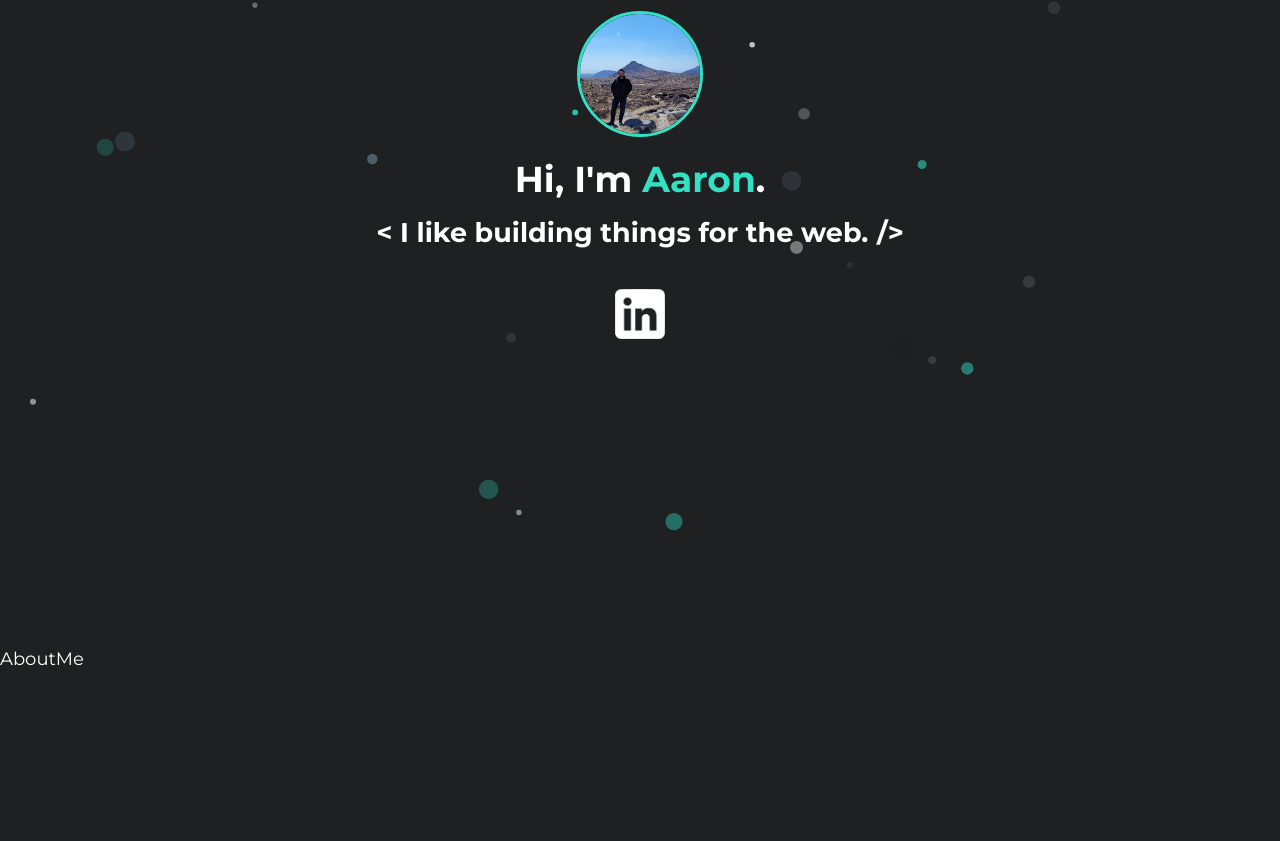
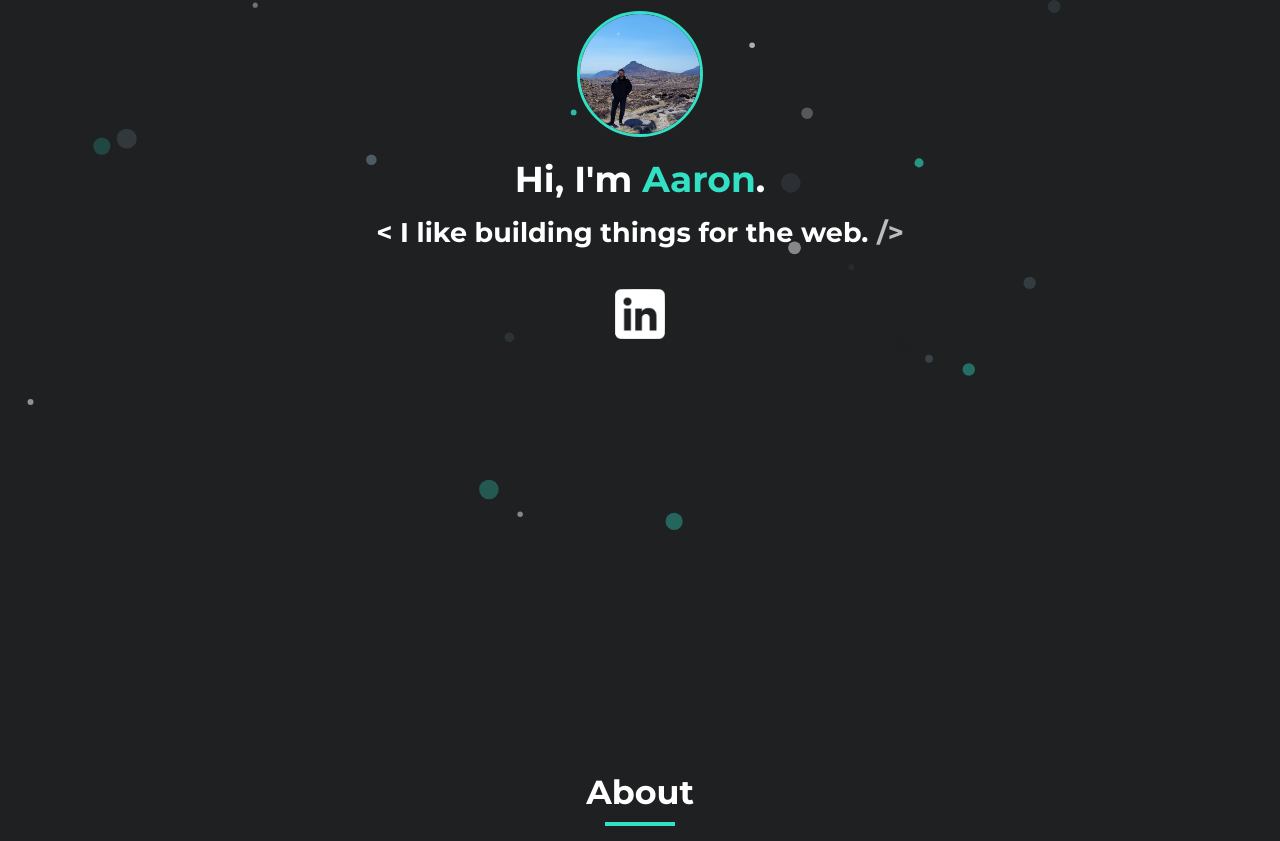
Before and after one commit to aaronzor/react-portfolio-aaron, a React (Create React App) app: page / in a window 1280 px wide. Shown: the part 215-1056 px from the top of the page. Before the commit the page ends 885 px from the top, so only its background shows below. Built offline with nearby package versions, Linux system fonts and the light colour scheme; the HTML template or start-up script is replaced by a standard one.

Commit message:
AboutMe scroll to

```diff
--- a/src/components/aboutMe/AboutMe.js
+++ b/src/components/aboutMe/AboutMe.js
@@ -1,11 +1,12 @@
 // Main Imports
 import React from 'react';
+import Layout from '../layout/Layout.js';
 
 // Import Styles
 import './aboutMe.css';
 
 const AboutMe = () => {
-  return <div>AboutMe</div>;
+  return <Layout title='About'></Layout>;
 };
 
 export default AboutMe;
--- a/src/components/home/Home.js
+++ b/src/components/home/Home.js
@@ -75,7 +75,7 @@ const Home = () => {
             <div className='scroll-down'>
               <Link
                 activeClass='active'
-                to='NOTHING YET'
+                to='about'
                 spy={true}
                 smooth={true}
                 offset={-63}
--- a/src/components/layout/layout.css
+++ b/src/components/layout/layout.css
@@ -3,7 +3,7 @@
   margin-bottom: 10px;
 }
 .underline {
-  border-top: 4px solid #0be779;
+  border-top: 4px solid #32e0c4;
   margin: 0 auto;
   margin-bottom: 15px;
   width: 70px;
```
